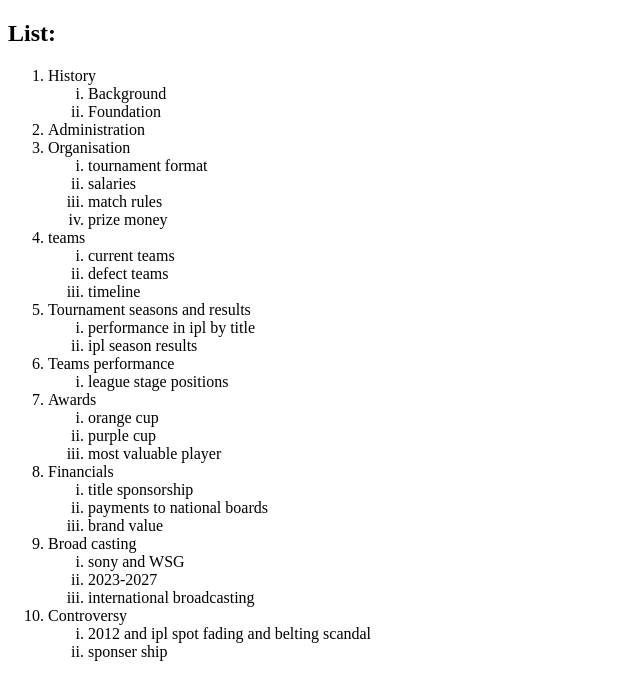
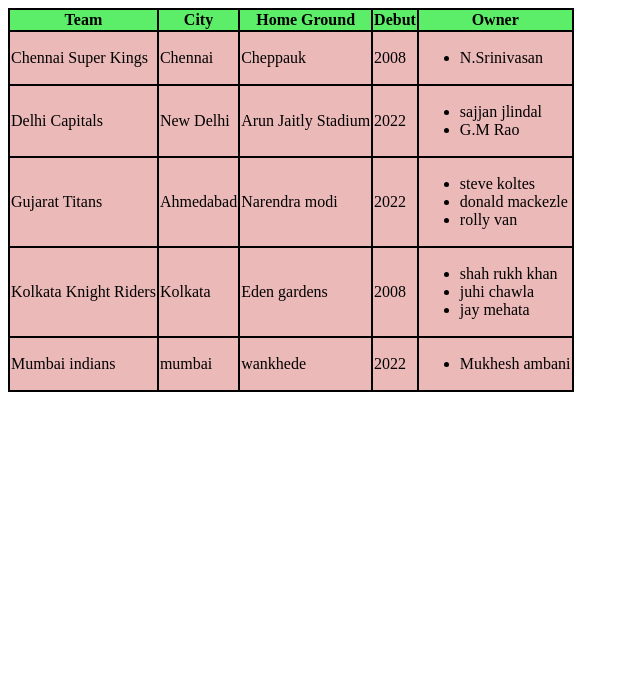
Before and after one commit to DivyaTelagamsetti/lists, a plain HTML site: page index.html in a window 1280 px wide. Shown: the whole page, without its empty margins (0-640 px from the left). Drawn offline with Linux system fonts and the light colour scheme.

Commit message:
Add files via upload

```diff
--- a/index.html
+++ b/index.html
@@ -3,68 +3,90 @@
 <head>
     <meta charset="UTF-8">
     <meta name="viewport" content="width=device-width, initial-scale=1.0">
-    <title>project1</title>
-
-    <h2>List:</h2>
-
-
+    <title>Project2</title>
 </head>
 <body>
-    <ol>
-        <li>History</li>
-        <ol type="i">
-            <li>Background</li>
-            <li>Foundation</li>
-        </ol>
-        <li>Administration</li>
-        <li>Organisation</li>
-        <ol type="i">
-            <li>tournament format</li>
-            <li>salaries</li>
-            <li>match rules</li>
-            <li>prize money</li>
-        </ol>
-        <li>teams</li>
-        <ol type="i">
-            <li>current teams</li>
-            <li>defect teams</li>
-            <li>timeline</li>
-        </ol >
-        <li>Tournament seasons and results</li>
-        <ol  type="i">
-            <li>performance in ipl by title</li>
-            <li>ipl season results</li>
-        </ol>
-        <li>Teams performance</li>
-        <ol  type="i">
-            <li>league stage positions</li>
-        </ol>
-        <li>Awards</li>
-        <ol  type="i">
-            <li>orange cup</li>
-            <li>purple cup</li>
-            <li>most valuable player</li>
-        </ol >
-        <li>Financials</li>
-        <ol  type="i">
-            <li>title sponsorship</li>
-            <li>payments to national boards</li>
-            <li>brand value</li>
-        </ol >
-        <li>Broad casting</li>
-        <ol type="i">
-            <li>sony and WSG</li>
-            <li>2023-2027</li>
-            <li>international broadcasting</li>
-        </ol>
-        <li>Controversy</li>
-        <ol  type="i">
-            <li>2012 and ipl spot fading and belting scandal</li>
-            <li>sponser ship</li>
+    <style>
+        table,tr,th,td{
+            border:solid black 2px;
+            border-collapse:collapse;
+        }
+        th{
+            background-color: rgb(93, 238, 105);
+        }
+        td{
+            background-color: rgb(236, 185, 185);
+        }
+    </style>
+    <table>
+    <tr>
+        <th><b>Team</b></th>
+        <th><b>City</b></th>
+        <th><b>Home Ground</b></th>
+        <th><b>Debut</b></th>
+        <th><b>Owner</b></th>
+    </tr>
+    <tr>
+    <td>Chennai Super Kings</td>
+    <td>Chennai</td>
+    <td>Cheppauk</td>
+    <td>2008</td>
+    <td>
+        <ul>
+            <li>N.Srinivasan</li>
+        </ul>
+    </td>
+   </tr>
+   <tr>
+    <td>Delhi Capitals</td>
+    <td>New Delhi</td>
+    <td>Arun Jaitly Stadium</td>
+    <td>2022</td>
+    <td>
+        <ul>
+            <li>sajjan jlindal</li>
+            <li>G.M Rao</li>
+        </ul>
+    </td>
+   </tr>
+   <tr>
+    <td>Gujarat Titans</td>
+    <td>Ahmedabad</td>
+    <td>Narendra modi</td>
+    <td>2022</td>
+    <td>
+        <ul>
+            <li>steve koltes</li>
+            <li>donald mackezle</li>
+            <li>rolly van</li>
+        </ul>
+    </td>
+   </tr>
+   <tr>
+    <td>Kolkata Knight Riders</td>
+    <td>Kolkata</td>
+    <td>Eden gardens</td>
+    <td>2008</td>
+    <td>
+        <ul>
+            <li>shah rukh khan</li>
+            <li>juhi chawla</li>
+            <li>jay mehata</li>
+        </ul>
+    </td>
+   </tr>
+   <tr>
+    <td>Mumbai indians</td>
+    <td>mumbai</td>
+    <td>wankhede</td>
+    <td>2022</td>
+    <td>
+        <ul>
+            <li>Mukhesh ambani</li>
+        </ul>
+    </td>
+   </tr>
 
-        </ol>
-
-
-    </ol>
+    </table>
 </body>
 </html>
```
